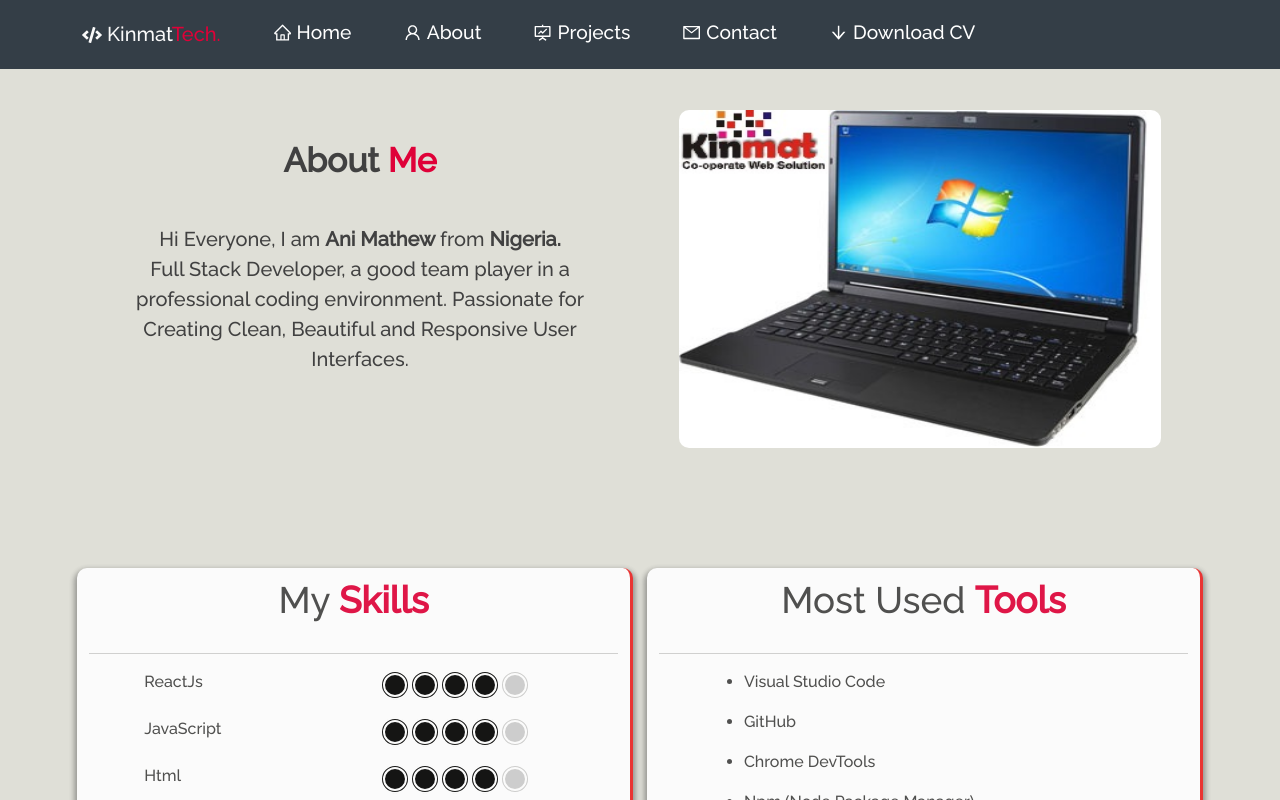
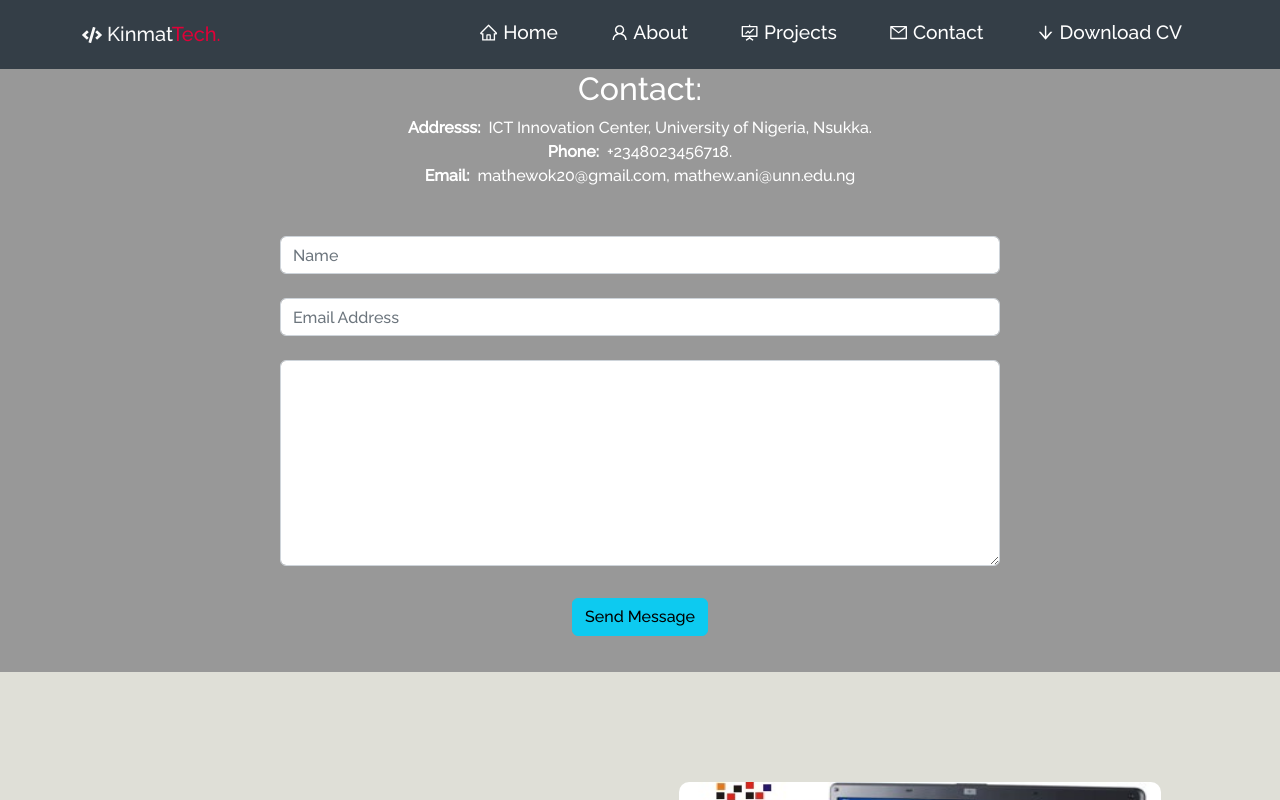
Before and after one commit to KinmatTech/Kinmat, a React (Create React App) app: page /contact in a window 1280 px wide. Shown: the top 800 px of the page. Built offline with nearby package versions, Linux system fonts and the light colour scheme.

Commit message:
https://github.com/KinmatTech/Kinmat.git

```diff
--- a/package.json
+++ b/package.json
@@ -3,10 +3,12 @@
   "version": "0.1.0",
   "private": true,
   "dependencies": {
+    "@emailjs/browser": "^3.10.0",
     "@testing-library/jest-dom": "^5.16.5",
     "@testing-library/react": "^13.4.0",
     "@testing-library/user-event": "^13.5.0",
     "bootstrap": "^5.2.2",
+    "emailjs-com": "^3.2.0",
     "react": "^18.2.0",
     "react-bootstrap": "^2.5.0",
     "react-dom": "^18.2.0",
--- a/public/index.html
+++ b/public/index.html
@@ -8,6 +8,7 @@
   <meta name="theme-color" content="#000000" />
   <meta name="description" content="Web site created using create-react-app" />
   <link rel="manifest" href="%PUBLIC_URL%/manifest.json" />
+  <link rel="stylesheet" href="https://cdn.jsdelivr.net/npm/bootstrap-icons@1.9.1/font/bootstrap-icons.css"><link rel="stylesheet" href="https://cdn.jsdelivr.net/npm/bootstrap@4.6.2/dist/css/bootstrap.min.css" integrity="sha384-xOolHFLEh07PJGoPkLv1IbcEPTNtaed2xpHsD9ESMhqIYd0nLMwNLD69Npy4HI+N" crossorigin="anonymous"><link rel="icon" href="/favicon.ico"/>
   <title>Kinmat Tech. | Portfolio</title>
   <meta name="description" content="Self Developed personal website build with React.js">
 
@@ -17,6 +18,7 @@
 <body>
   <noscript>You need to enable JavaScript to run this app.</noscript>
   <div id="root"></div>
-</body>
+
+  </body>
 
 </html>
--- a/src/App.css
+++ b/src/App.css
@@ -1,5 +1,19 @@
 .App {
   text-align: center;
+}
+
+.contact{
+  margin-top:50px;
+  text-align:center;
+  color:#ffffff;
+  padding:20px;
+  background-color: rgba(50, 50, 50, 0.5)
+  /* line-break: loose; */
+
+}
+
+.contact h2{
+  color:#ffffff;
 }
 
 .App-logo {
--- a/src/App.js
+++ b/src/App.js
@@ -3,6 +3,7 @@ import Preloader from "./components/Preloader";
 import Navbar from "./components/Navbar";
 import Home from "./components/Home/Home";
 import About from "./components/About/About";
+import contactForm from "./components/Contact/contactForm";
 import Projects from "./components/Projects/Projects";
 import Footer from "./components/Footer";
 import { BrowserRouter as Router, Route, Switch } from "react-router-dom";
@@ -35,6 +36,7 @@ function App() {
             <Route path="/" exact component={Home} />
             <Route path="/project" component={Projects} />
             <Route path="/about" component={About} />
+            <Route path="/contact" component={contactForm} />
           </Switch>
           <About />
           <Projects />
--- /dev/null
+++ b/src/components/Contact/contactForm.js
@@ -0,0 +1,54 @@
+import React from 'react';
+import "../../App.css";
+import emailjs from '@emailjs/browser';
+
+export default function ContactUs () {
+
+
+  function sendEmail(e) {
+    e.preventDefault();
+
+
+  emailjs.sendForm('service_8f3gcdf', 'template_168vukh', e.target, 'HIj1SmhDu2N20_kJy')
+      .then((result) => {
+          console.log('SUCCESS');
+      }, (error) => {
+          console.log('FAILED...', error);
+      });
+      e.target.reset()
+  };
+
+  return (
+    <div className='contact'>
+      <h2>Contact:</h2>
+      <strong>Addresss:</strong>&nbsp;&nbsp;ICT Innovation Center, University of Nigeria, Nsukka.<br/>
+      <strong>Phone:</strong>&nbsp;&nbsp;+2348023456718.<br/>
+      <strong>Email:</strong>&nbsp;&nbsp;mathewok20@gmail.com, mathew.ani@unn.edu.ng
+
+      <div className="container">
+            <form onSubmit={sendEmail}>
+        <div className="row pt-5 mx-auto">
+        <div className="col-8 form-group mx-auto">
+        <input type="text" className="form-control" placeholder="Name"
+        name="name" />
+      </div>
+
+      <div className="col-8 form-group pt-2 mx-auto">
+      <input type="email" className="form-control" placeholder="Email Address"
+      name="email" />
+    </div>
+
+    <div className="col-8 form-group pt-2 mx-auto">
+      <textarea className="form-control" id="" cols="30" rows="8"
+      placeholder="Your Message" name="message"> </textarea>
+    </div>
+
+    <div className="col-8 form-group pt-3 mx-auto">
+      <input type="submit" className="btn btn-info" value="Send Message" />
+      </div>
+      </div>
+    </form>
+    </div>
+  </div>
+  );
+}
--- a/src/components/Navbar.js
+++ b/src/components/Navbar.js
@@ -82,7 +82,7 @@ function NavBar() {
             <Nav.Item>
               <Nav.Link
                 as={Link}
-                to="/#contact"
+                to="/contact"
                 onClick={() => updateExpanded(false)}
               >
                  <AiOutlineMail style={{ marginBottom: "2px" }}/>{" "} Contact
```
Also changed, not shown: 1 other file (tests, documents, lock files or other folders).
